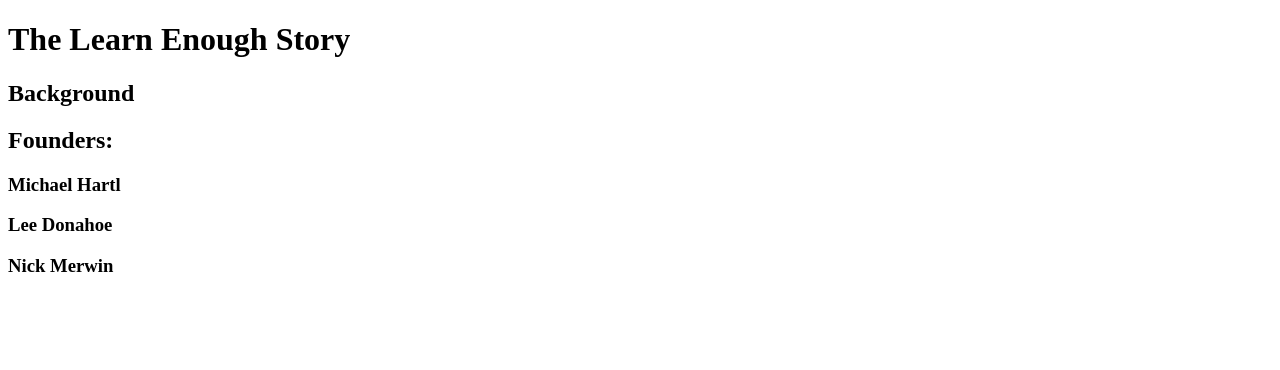
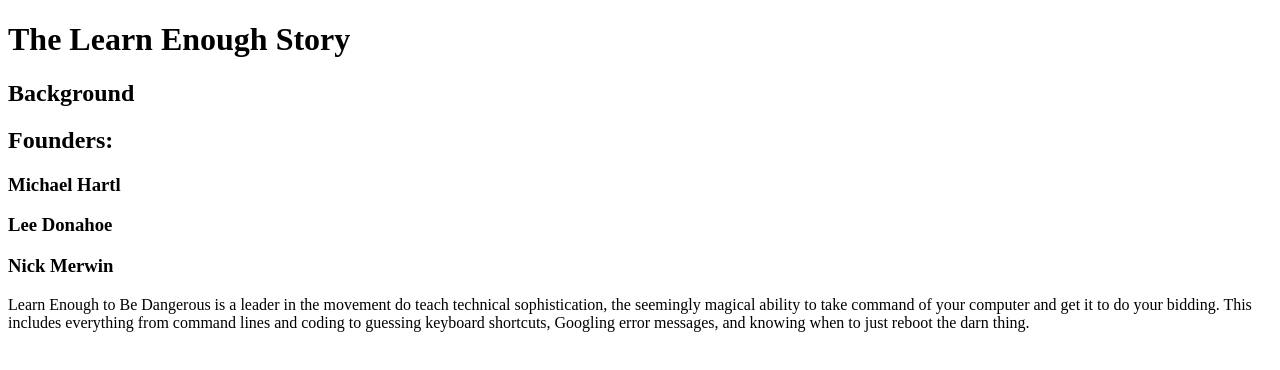
Before and after one commit to ShadowASO/sample_website, a plain HTML site: page index.html in a window 1280 px wide. Drawn offline with Linux system fonts and the light colour scheme.

Commit message:
Add texto

```diff
--- a/index.html
+++ b/index.html
@@ -12,5 +12,13 @@
 		<h3>Michael Hartl</h3>
 		<h3>Lee Donahoe</h3>
 		<h3>Nick Merwin</h3>
+		<p>
+			Learn Enough to Be Dangerous is a leader in the movement do teach
+			technical sophistication, the seemingly magical ability to take
+			command of your computer and get it to do your bidding. This
+			includes everything from command lines and coding to guessing
+			keyboard shortcuts, Googling error messages, and knowing when to
+			just reboot the darn thing.
+		</p>
 	</body>
 </html>
```
